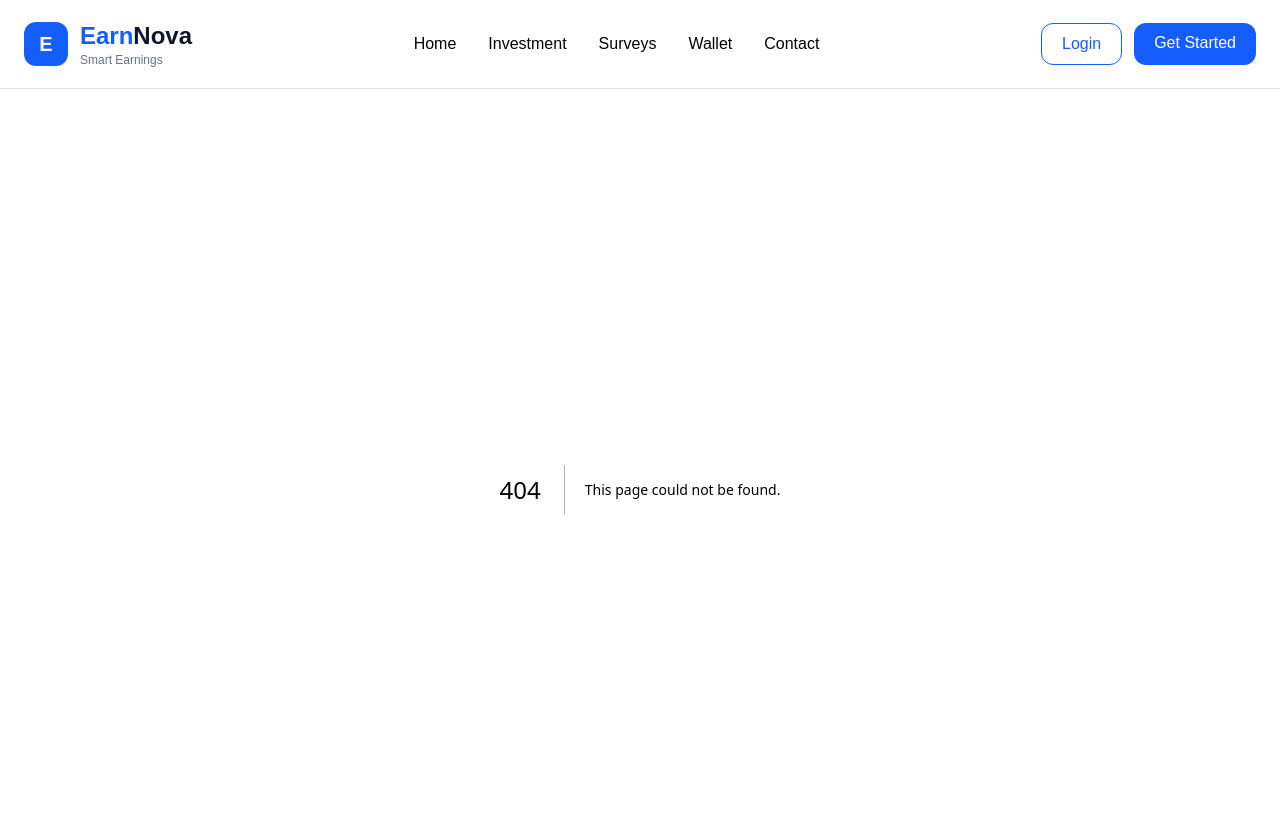
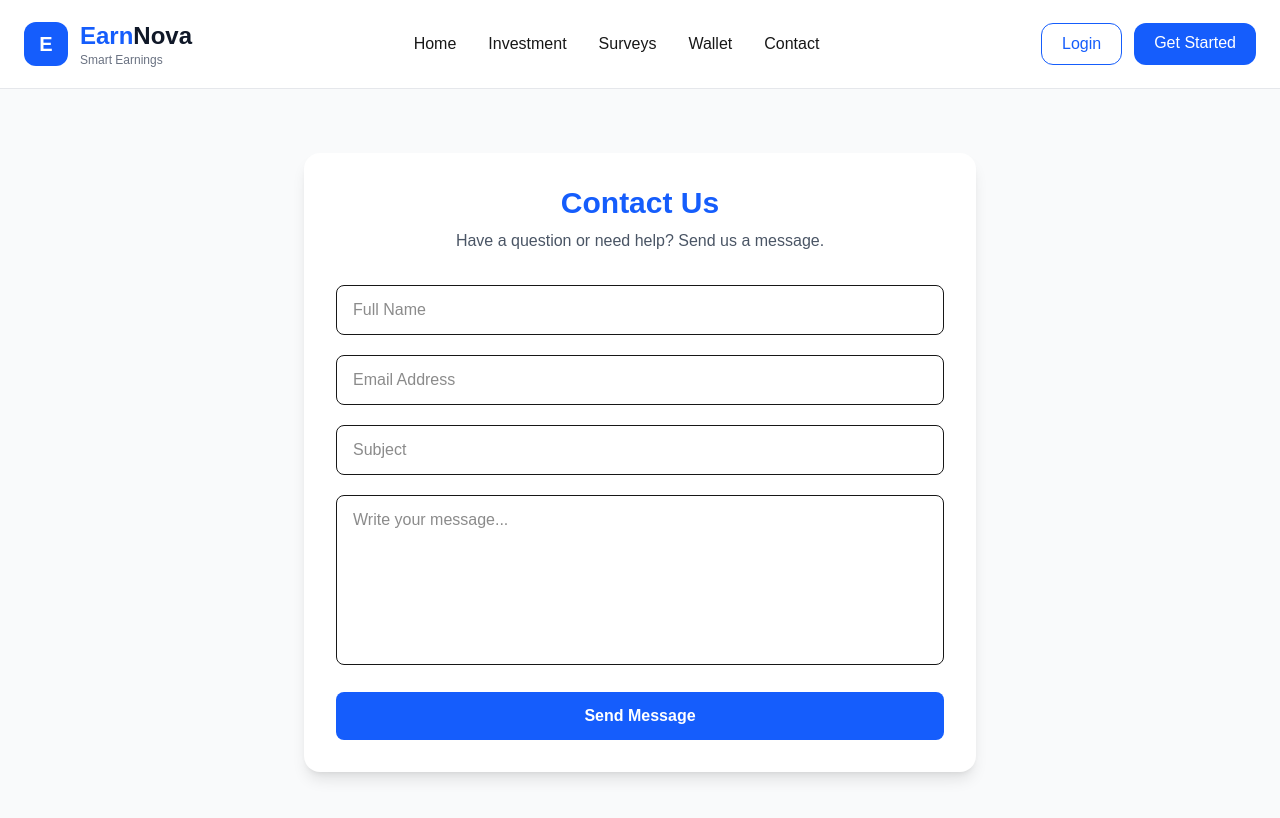
Before and after one commit to abdul8031/earnnova, a Next.js app: page /contact in a window 1280 px wide. Before the commit this address had no page. Shown: the top 818 px of the page. Built offline with nearby package versions, Linux system fonts and the light colour scheme.

Commit message:
Fix Next.js 16 lint script

```diff
--- /dev/null
+++ b/app/contact/page.tsx
@@ -0,0 +1,95 @@
+"use client";
+
+import { useState } from "react";
+
+export default function ContactPage() {
+  const [form, setForm] = useState({
+    name: "",
+    email: "",
+    subject: "",
+    message: "",
+  });
+
+  const handleChange = (
+    e: React.ChangeEvent<HTMLInputElement | HTMLTextAreaElement>
+  ) => {
+    setForm({ ...form, [e.target.name]: e.target.value });
+  };
+
+  const handleSubmit = (e: React.FormEvent) => {
+    e.preventDefault();
+
+    // Firebase ya Email service baad mein connect karenge
+    alert("Your message has been sent successfully!");
+
+    setForm({
+      name: "",
+      email: "",
+      subject: "",
+      message: "",
+    });
+  };
+
+  return (
+    <main className="min-h-screen bg-gray-50 py-16 px-4">
+      <div className="max-w-2xl mx-auto bg-white rounded-2xl shadow-lg p-8">
+        <h1 className="text-3xl font-bold text-center text-blue-600 mb-2">
+          Contact Us
+        </h1>
+
+        <p className="text-center text-gray-600 mb-8">
+          Have a question or need help? Send us a message.
+        </p>
+
+        <form onSubmit={handleSubmit} className="space-y-5">
+          <input
+            type="text"
+            name="name"
+            placeholder="Full Name"
+            required
+            value={form.name}
+            onChange={handleChange}
+            className="w-full border rounded-lg px-4 py-3 focus:outline-none focus:ring-2 focus:ring-blue-500"
+          />
+
+          <input
+            type="email"
+            name="email"
+            placeholder="Email Address"
+            required
+            value={form.email}
+            onChange={handleChange}
+            className="w-full border rounded-lg px-4 py-3 focus:outline-none focus:ring-2 focus:ring-blue-500"
+          />
+
+          <input
+            type="text"
+            name="subject"
+            placeholder="Subject"
+            required
+            value={form.subject}
+            onChange={handleChange}
+            className="w-full border rounded-lg px-4 py-3 focus:outline-none focus:ring-2 focus:ring-blue-500"
+          />
+
+          <textarea
+            name="message"
+            rows={6}
+            placeholder="Write your message..."
+            required
+            value={form.message}
+            onChange={handleChange}
+            className="w-full border rounded-lg px-4 py-3 focus:outline-none focus:ring-2 focus:ring-blue-500 resize-none"
+          />
+
+          <button
+            type="submit"
+            className="w-full bg-blue-600 hover:bg-blue-700 text-white font-semibold py-3 rounded-lg transition"
+          >
+            Send Message
+          </button>
+        </form>
+      </div>
+    </main>
+  );
+}
--- a/components/Hero.tsx
+++ b/components/Hero.tsx
@@ -1,8 +1,9 @@
+import Link from "next/link";
+
 export default function Hero() {
   return (
     <section className="bg-[#07152d] text-white min-h-screen flex items-center">
       <div className="max-w-7xl mx-auto px-6 grid lg:grid-cols-2 gap-12 items-center">
-
         {/* Left Side */}
         <div>
           <span className="bg-blue-600 px-4 py-2 rounded-full text-sm">
@@ -21,17 +22,25 @@ export default function Hero() {
             friends.
           </p>
 
-          <div className="mt-10 flex gap-5">
-            <button className="bg-blue-600 px-8 py-4 rounded-xl hover:bg-blue-700">
-              Start Earning
-            </button>
+          {/* Buttons */}
+          <div className="mt-10 flex flex-wrap gap-5">
+            <Link
+              href="/#services"
+              className="bg-blue-600 px-8 py-4 rounded-xl hover:bg-blue-700 transition duration-300"
+            >
+              Our Services
+            </Link>
 
-            <button className="border border-white px-8 py-4 rounded-xl">
-              How It Works
-            </button>
+            <Link
+              href="/contact"
+              className="border border-white px-8 py-4 rounded-xl hover:bg-white hover:text-[#07152d] transition duration-300"
+            >
+              Contact Us
+            </Link>
           </div>
 
-          <div className="flex gap-8 mt-12">
+          {/* Features */}
+          <div className="flex flex-wrap gap-8 mt-12 text-gray-200">
             <span>✔ Secure</span>
             <span>✔ Fast Payments</span>
             <span>✔ Trusted</span>
@@ -40,54 +49,45 @@ export default function Hero() {
 
         {/* Right Side */}
         <div className="flex justify-center">
-          <div className="bg-white rounded-3xl p-8 w-[360px] shadow-2xl">
-
+          <div className="bg-white rounded-3xl p-8 w-full max-w-[360px] shadow-2xl">
             <h2 className="text-black text-2xl font-bold">
               EarnNova Dashboard
             </h2>
 
             <div className="bg-blue-600 rounded-xl mt-6 p-6 text-white">
-
               <p>Total Balance</p>
 
-              <h3 className="text-4xl font-bold">
-                $256.80
-              </h3>
+              <h3 className="text-4xl font-bold mt-2">$256.80</h3>
 
               <div className="flex gap-3 mt-6">
-                <button className="bg-white text-blue-600 px-5 py-2 rounded-lg">
+                <button className="bg-white text-blue-600 px-5 py-2 rounded-lg font-medium">
                   Deposit
                 </button>
 
-                <button className="bg-blue-800 px-5 py-2 rounded-lg">
+                <button className="bg-blue-800 px-5 py-2 rounded-lg font-medium hover:bg-blue-900 transition">
                   Withdraw
                 </button>
               </div>
-
             </div>
 
             <div className="space-y-4 mt-8 text-black">
-
               <div className="flex justify-between">
                 <span>Completed Tasks</span>
-                <span>156</span>
+                <span className="font-semibold">156</span>
               </div>
 
               <div className="flex justify-between">
                 <span>Total Earnings</span>
-                <span>$1865</span>
+                <span className="font-semibold">$1865</span>
               </div>
 
               <div className="flex justify-between">
                 <span>Referrals</span>
-                <span>152</span>
+                <span className="font-semibold">152</span>
               </div>
-
             </div>
-
           </div>
         </div>
-
       </div>
     </section>
   );
```
Also changed, not shown: package.json (+4 -4 lines).
